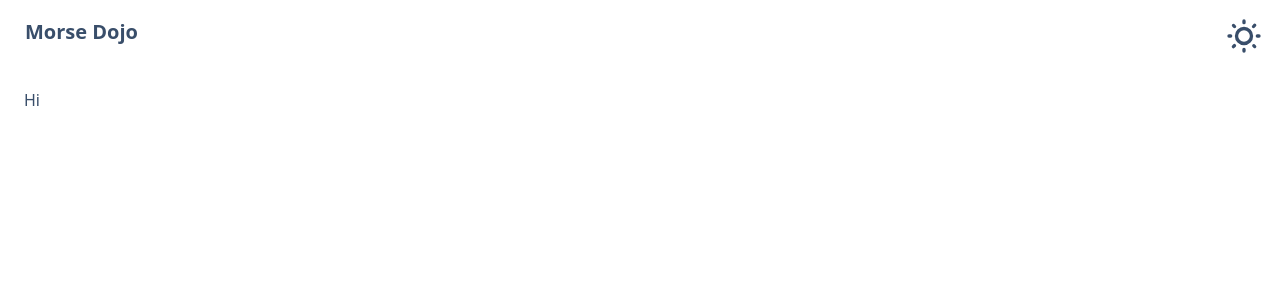
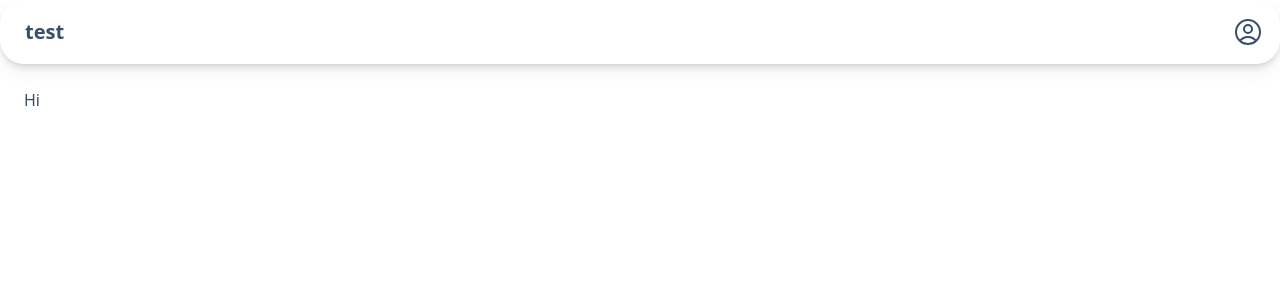
Before and after one commit to AhmadMadi/morse-dojo, a Next.js app: page /dashboard in a window 1280 px wide. Shown: the top 300 px of the page. Built offline with nearby package versions, Linux system fonts and the light colour scheme.

Commit message:
Minor edit to topnav bar

```diff
--- a/src/app/ui/global/topNav.tsx
+++ b/src/app/ui/global/topNav.tsx
@@ -1,19 +1,19 @@
+import { Icons } from "@/app/icons";
+
 export default function TopNav() {
   return (
-<div className="navbar bg-base-100">
+    <div className="navbar bg-base-100 shadow-sm drop-shadow-lg md:rounded-3xl">
       <div className="flex-1">
-    <a className="btn btn-ghost text-xl">Morse Dojo</a>
+        <a className="btn btn-ghost text-xl">test</a>
       </div>
       <div className="flex-none gap-2">
-    {/* <div className="dropdown dropdown-end">
+        <div className="dropdown dropdown-end">
           <div tabIndex={0} role="button" className="btn btn-ghost btn-circle avatar">
-        <div className="w-10 rounded-full">
-          <img
-            alt="Tailwind CSS Navbar component"
-            src="https://img.daisyui.com/images/stock/photo-1534528741775-53994a69daeb.webp" />
+            <div className="w-8">
+            <Icons.defaultUserIcon />
             </div>
           </div>
-      <ul
+          {/* <ul
             tabIndex={0}
             className="menu menu-sm dropdown-content bg-base-100 rounded-box z-[1] mt-3 w-52 p-2 shadow">
             <li>
@@ -24,8 +24,8 @@ export default function TopNav() {
             </li>
             <li><a>Settings</a></li>
             <li><a>Logout</a></li>
-      </ul>
-    </div> */}
+          </ul> */}
+        </div>
       </div>
     </div>
   );
```
Lines whose indentation alone changed are shown as unchanged.
